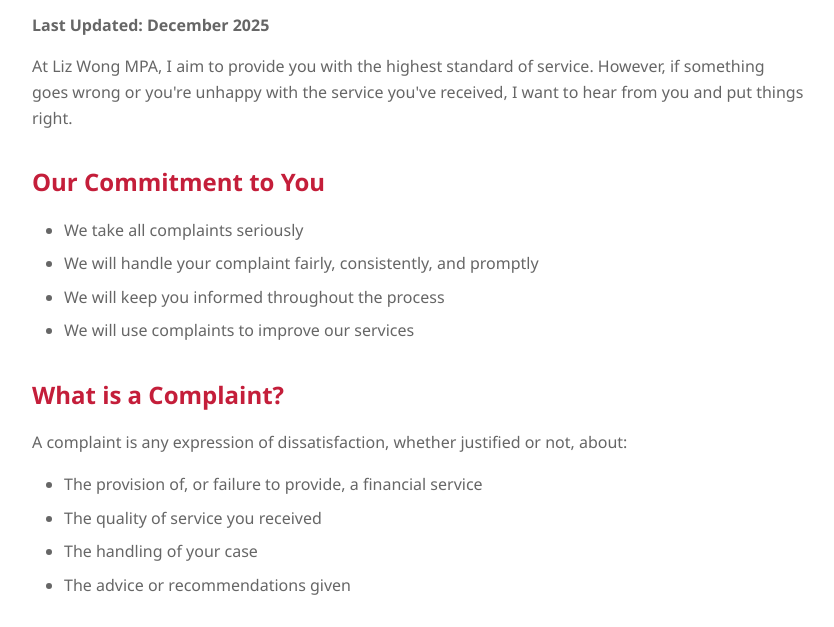
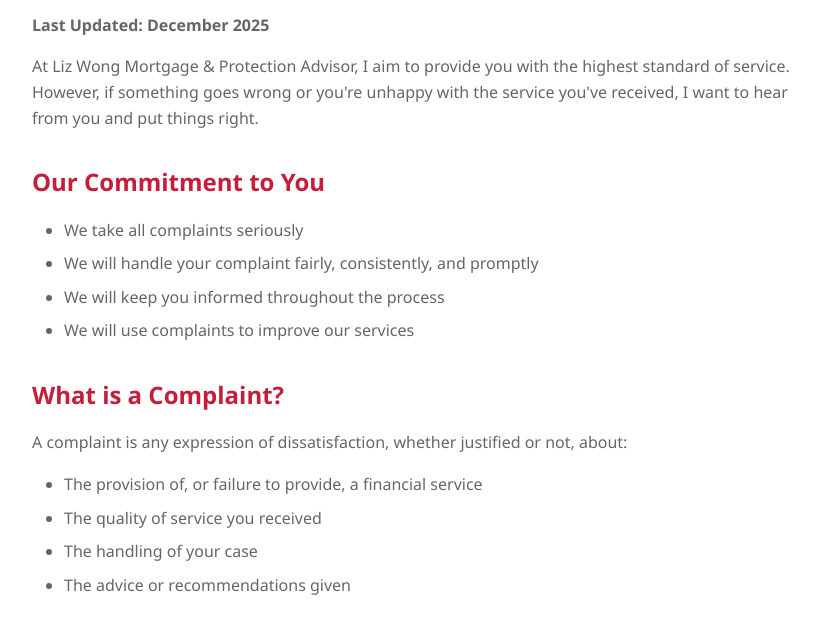
Before and after one commit to himariliz/lizwongadvisor.co.uk, a plain HTML site: page complaints.html in a window 1280 px wide. Shown: the part 144-771 px from the top of the page, without its empty margins (222-1056 px from the left). Drawn offline with Linux system fonts and the light colour scheme.

Commit message:
complaints.html

```diff
--- a/complaints.html
+++ b/complaints.html
@@ -77,7 +77,7 @@
         <h1>Complaints Procedure</h1>
         <p><strong>Last Updated: December 2025</strong></p>
 
-        <p>At Liz Wong MPA, I aim to provide you with the highest standard of service. However, if something goes wrong or you're unhappy with the service you've received, I want to hear from you and put things right.</p>
+        <p>At Liz Wong Mortgage & Protection Advisor, I aim to provide you with the highest standard of service. However, if something goes wrong or you're unhappy with the service you've received, I want to hear from you and put things right.</p>
 
         <h2>Our Commitment to You</h2>
         <ul>
@@ -226,13 +226,13 @@
         <h2>Questions?</h2>
         <p>If you have any questions about our complaints procedure, please contact:</p>
         <p>
-            <strong>Liz Wong MPA</strong><br>
+            <strong>Liz Wong Mortgage & Protection Advisor</strong><br>
             Email: liz.wong@protectandlend.co.uk<br>
             Phone: 07561 155098
         </p>
 
         <div style="margin-top: 3rem; padding-top: 2rem; border-top: 1px solid #eee; text-align: center; color: #999; font-size: 0.9rem;">
-            <p>Liz Wong MPA trades under Protect and Lend Ltd, an Appointed Representative of New Leaf Distribution Ltd<br>
+            <p>Liz Wong Mortgage & Protectoin Advisor trades under Protect and Lend Ltd, an Appointed Representative of New Leaf Distribution Ltd<br>
             FCA Number: 460421</p>
             <p style="margin-top: 1rem;">We are committed to resolving complaints fairly and promptly in accordance with FCA regulations.</p>
         </div>
```
